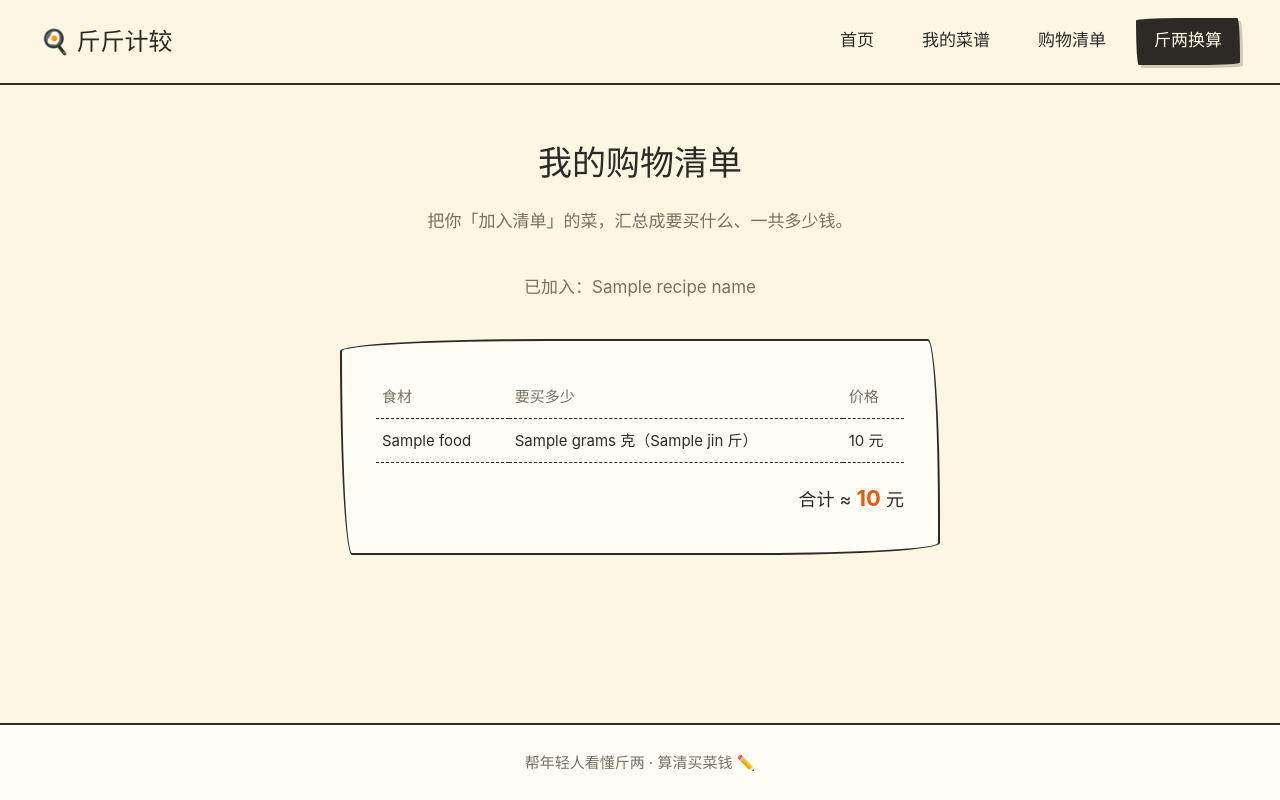
After one commit to zhayy806/jinjin-jijiao, a FastAPI app: template app/templates/shopping.html in a window 1280 px wide. The commit adds this page. Run offline with FastAPI, Linux system fonts and the light colour scheme; the template is opened without the code that fills it: most values are stand-ins (such as "Sample title", 1, 10 or a date in 2020); some web fonts are replaced.

Commit message:
feat: 购物清单 - 汇总多道菜，自动合并食材并算总价

```diff
--- a/app/main.py
+++ b/app/main.py
@@ -12,7 +12,7 @@ from fastapi.templating import Jinja2Templates
 
 from . import models  # noqa: F401  确保数据表被注册
 from .db import Base, engine
-from .routers import recipes
+from .routers import recipes, shopping
 from .scraper import get_last_update, get_latest_price, scrape_prices
 from .services import portion, visual
 
@@ -53,6 +53,7 @@ app.mount("/static", StaticFiles(directory=BASE_DIR / "static"), name="static")
 templates = Jinja2Templates(directory=BASE_DIR / "templates")
 
 app.include_router(recipes.router)
+app.include_router(shopping.router)
 
 
 @app.get("/", response_class=HTMLResponse)
--- a/app/models.py
+++ b/app/models.py
@@ -1,7 +1,7 @@
 """数据表定义。"""
 from datetime import datetime
 
-from sqlalchemy import Column, DateTime, Float, ForeignKey, Integer, String, Text
+from sqlalchemy import Boolean, Column, DateTime, Float, ForeignKey, Integer, String, Text
 from sqlalchemy.orm import relationship
 
 from .db import Base
@@ -15,6 +15,7 @@ class Recipe(Base):
     id = Column(Integer, primary_key=True, autoincrement=True)
     name = Column(String(200), nullable=False)
     steps = Column(Text, default="")
+    in_list = Column(Boolean, default=False)  # 是否加入购物清单
     created_at = Column(DateTime, default=datetime.utcnow)
 
     ingredients = relationship(
--- a/app/routers/recipes.py
+++ b/app/routers/recipes.py
@@ -106,3 +106,15 @@ def delete_recipe(recipe_id: int, db: Session = Depends(get_db)):
     except Exception:
         db.rollback()
     return RedirectResponse("/recipes", status_code=303)
+
+
+@router.post("/recipes/{recipe_id}/toggle-list")
+def toggle_list(recipe_id: int, db: Session = Depends(get_db)):
+    try:
+        recipe = db.get(Recipe, recipe_id)
+        if recipe is not None:
+            recipe.in_list = not recipe.in_list
+            db.commit()
+    except Exception:
+        db.rollback()
+    return RedirectResponse("/recipes", status_code=303)
--- a/app/static/style.css
+++ b/app/static/style.css
@@ -244,6 +244,23 @@ button:hover { transform: translate(2px, 2px); box-shadow: 1px 1px 0 var(--ink);
 .ing-list { list-style: none; margin: 8px 0 12px; padding: 0; }
 .ing-list li { font-size: 15px; color: var(--muted); padding: 2px 0; }
 .total { font-size: 15px; color: var(--accent); font-weight: 700; float: right; }
+.actions { display: flex; gap: 8px; margin-top: 14px; flex-wrap: wrap; }
+.actions form { display: inline; }
+.toggle-btn {
+  width: auto;
+  margin-top: 0;
+  padding: 5px 16px;
+  font-size: 14px;
+  background: #e7f5ec;
+  color: var(--green);
+  box-shadow: none;
+}
+.toggle-btn:hover { transform: none; background: #d4edda; }
+.shop-table { width: 100%; border-collapse: collapse; margin-bottom: 16px; }
+.shop-table th, .shop-table td { padding: 8px 6px; text-align: left; border-bottom: 1px dashed var(--ink); font-size: 15px; }
+.shop-table th { color: var(--muted); font-weight: 500; }
+.grand-total { text-align: right; font-size: 18px; margin-top: 8px; }
+.grand-total strong { color: var(--accent); font-size: 22px; }
 .empty { text-align: center; color: var(--muted); }
 
 footer {
--- a/app/templates/base.html
+++ b/app/templates/base.html
@@ -15,6 +15,7 @@
     <nav>
       <a href="/">首页</a>
       <a href="/recipes">我的菜谱</a>
+      <a href="/shopping">购物清单</a>
       <a class="primary" href="/converter">斤两换算</a>
     </nav>
   </header>
--- /dev/null
+++ b/app/templates/shopping.html
@@ -0,0 +1,34 @@
+{% extends "base.html" %}
+
+{% block title %}购物清单 · 斤斤计较{% endblock %}
+
+{% block content %}
+<section class="converter">
+  <h1>我的购物清单</h1>
+  <p class="subtitle">把你「加入清单」的菜，汇总成要买什么、一共多少钱。</p>
+
+  {% if db_error %}<p class="empty">{{ db_error }}</p>{% endif %}
+
+  {% if recipe_names %}
+  <p class="subtitle">已加入：{% for n in recipe_names %}{{ n }}{% if not loop.last %}、{% endif %}{% endfor %}</p>
+  {% endif %}
+
+  <div class="card sketch">
+    {% if items %}
+    <table class="shop-table">
+      <tr><th>食材</th><th>要买多少</th><th>价格</th></tr>
+      {% for it in items %}
+      <tr>
+        <td>{{ it.food }}</td>
+        <td>{{ it.grams }} 克（{{ it.jin }} 斤）</td>
+        <td>{% if it.price %}{{ it.price }} 元{% else %}暂无{% endif %}</td>
+      </tr>
+      {% endfor %}
+    </table>
+    <p class="grand-total">合计 ≈ <strong>{{ total }}</strong> 元</p>
+    {% else %}
+    <p class="empty">清单是空的。去「我的菜谱」给喜欢的菜点「加入清单」吧～</p>
+    {% endif %}
+  </div>
+</section>
+{% endblock %}
```
Also changed, not shown: app/routers/shopping.py (added, +82 -0 lines), app/templates/recipes.html (+8 -3 lines).
